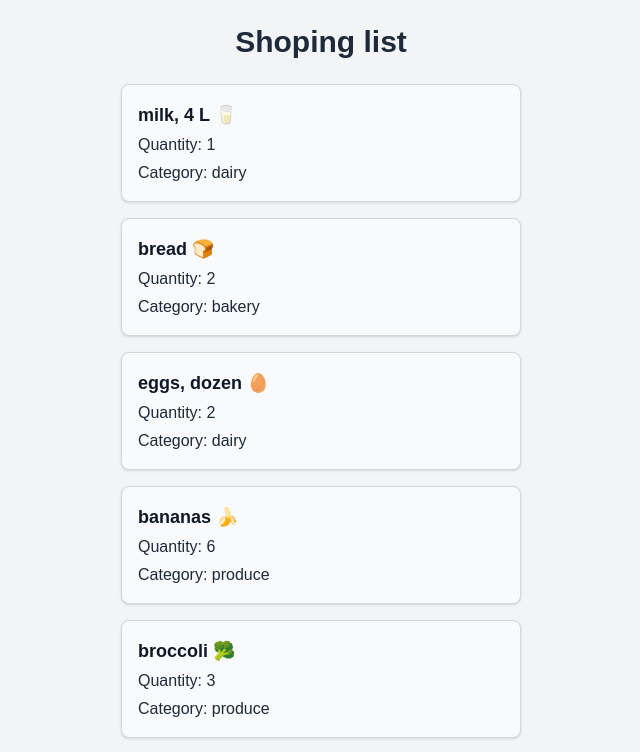
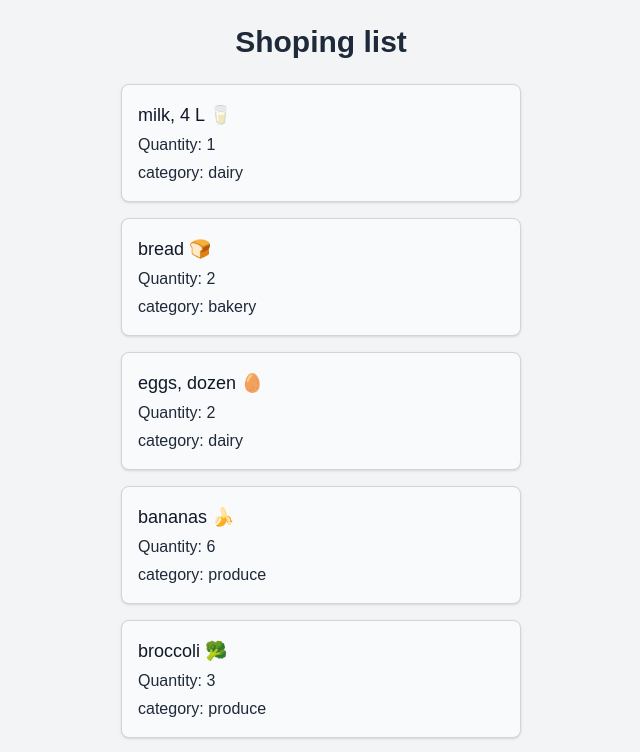
Before and after one commit to S-hussaini/cprg306-assignments, a Next.js app: page /week-3 in a window 1280 px wide. Shown: the top 752 px of the page, without its empty margins (319-959 px from the left). Built offline with nearby package versions, Linux system fonts and the light colour scheme.

Commit message:
in page.js i capitalize L in list

```diff
--- a/app/week-3/item.js
+++ b/app/week-3/item.js
@@ -3,9 +3,9 @@ import React from "react";
 const Item = ({ name, quantity, category }) => {
   return (
     <li className="bg-gray-50 border border-gray-300 rounded-lg p-4 mb-4 shadow-sm list-none w-[400px]">
-      <strong className="text-gray-900 text-lg">{name}</strong>
+      <div className="text-gray-900 text-lg">{name}</div>
       <div className="text-gray-800 mt-1">Quantity: {quantity}</div>
-      <div className="text-gray-800 mt-1">Category: {category}</div>
+      <div className="text-gray-800 mt-1">category: {category}</div>
     </li>
   );
 };
```
